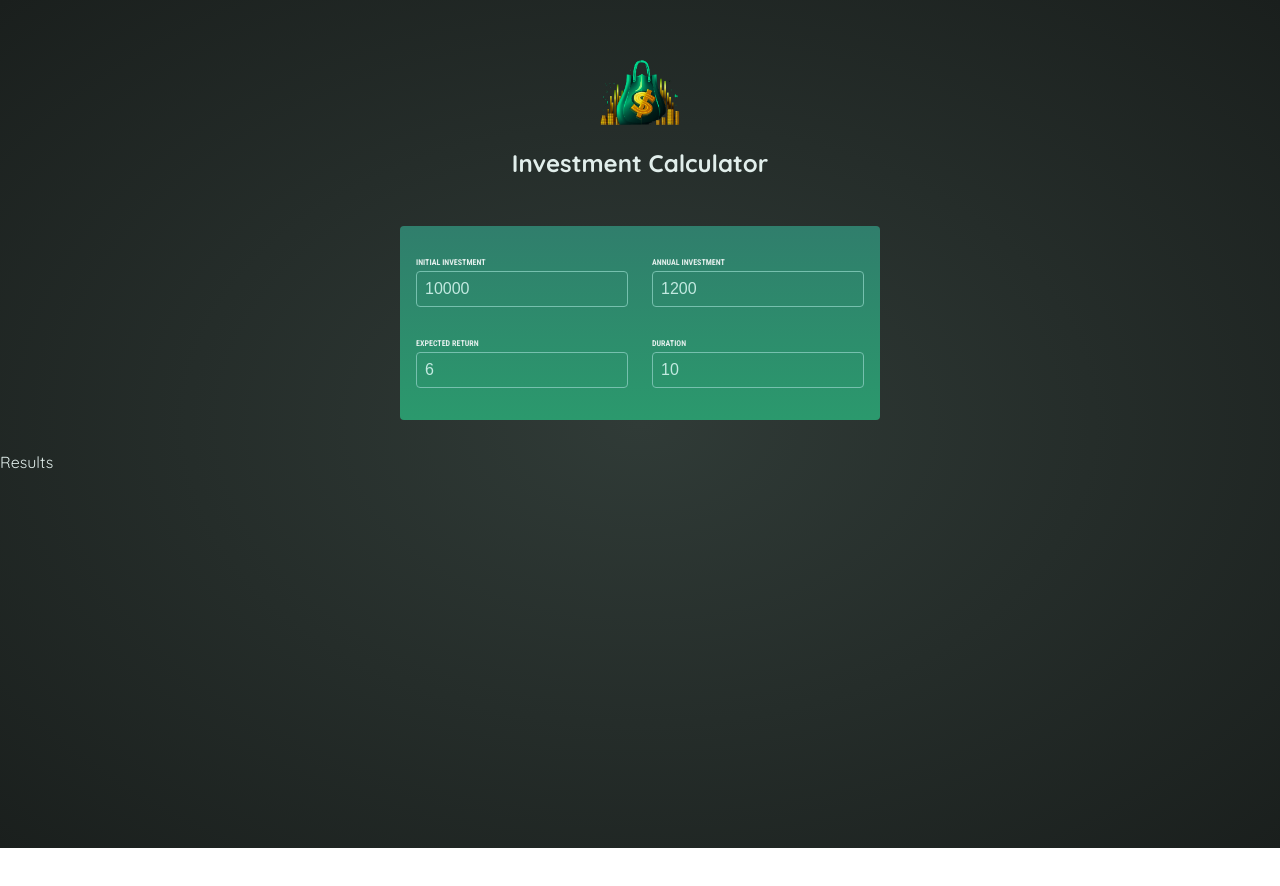
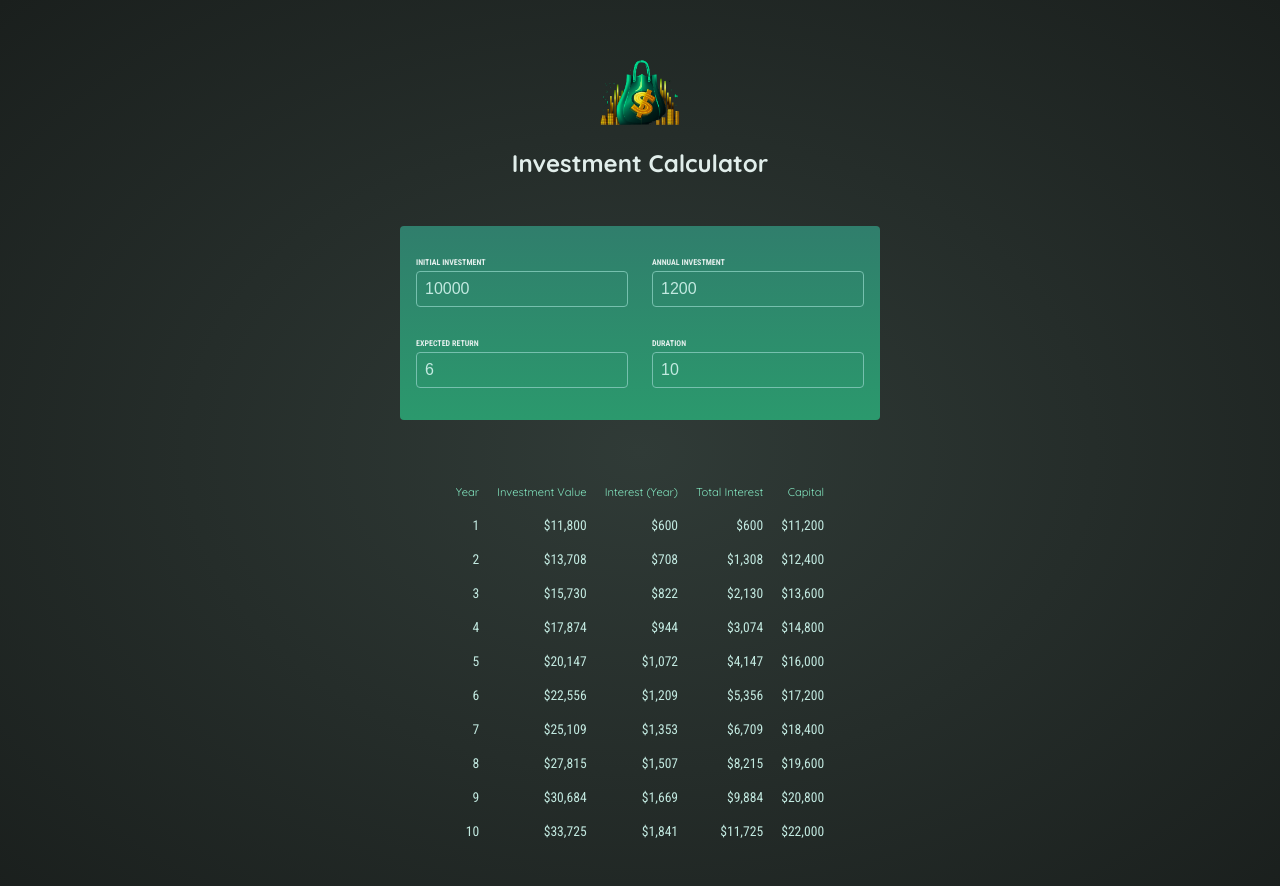
Before and after one commit to flavia3107/investment-calculator, a React (Vite) app: page / in a window 1280 px wide. Shown: the top 886 px of the page. Before the commit the page ends 848 px from the top, so only its background shows below. Built offline with nearby package versions, Linux system fonts and the light colour scheme.

Commit message:
Investment: Add calculations

```diff
--- a/src/components/Results.jsx
+++ b/src/components/Results.jsx
@@ -1,6 +1,33 @@
-import { calculateInvestmentResults } from '../util/investment.js';
+import { calculateInvestmentResults, formatter } from '../util/investment.js';
 
 export default function Results({ userInput }) {
-    const resultsData = calculateInvestmentResults(userInput)
-    return <p>Results</p>
+    const resultsData = calculateInvestmentResults(userInput);
+    const initialInvestment = resultsData[0].valueEndOfYear - resultsData[0].interest - resultsData[0].annualInvestment;
+    return <table id='result'>
+        <thead>
+            <tr>
+                <td>Year</td>
+                <td>Investment Value</td>
+                <td>Interest (Year)</td>
+                <td>Total Interest</td>
+                <td>Capital</td>
+            </tr>
+        </thead>
+        <tbody>
+            {
+                resultsData.map((result) => {
+                    const totalInterest = result.valueEndOfYear - result.annualInvestment*result.year - initialInvestment;
+                    const totalAmountInvested = result.valueEndOfYear - totalInterest;
+
+                  return  <tr key={result.year}>
+                        <td>{result.year}</td>
+                        <td>{formatter.format(result.valueEndOfYear )}</td>
+                        <td>{formatter.format(result.interest )}</td>
+                        <td>{formatter.format(totalInterest)}</td>
+                        <td>{formatter.format(totalAmountInvested)}</td>
+                    </tr>
+                })
+            }
+        </tbody>
+    </table>
 }
```
